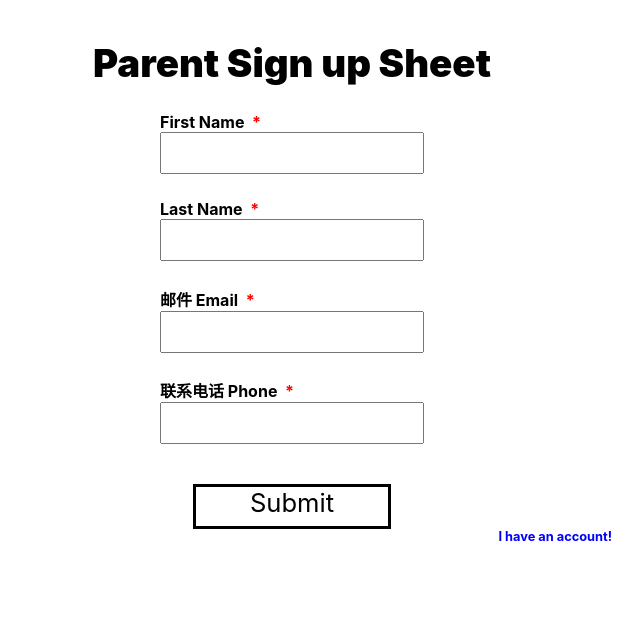
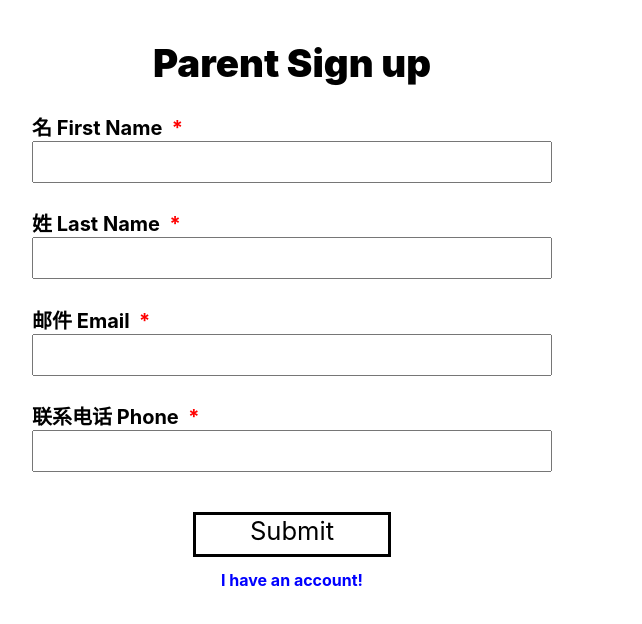
Before and after one commit to ShawnLi96/RoboEdu-Website, a React (Create React App) app: page /#/NewUserForm in a window 1280 px wide. Shown: the top 624 px of the page, without its empty margins (348-990 px from the left). Built offline with nearby package versions, Linux system fonts and the light colour scheme.

Commit message:
start table

```diff
--- a/package.json
+++ b/package.json
@@ -1,4 +1,3 @@
-
 {
   "name": "roboedu",
   "version": "0.1.0",
@@ -16,6 +15,7 @@
     "react-dropdown": "^1.11.0",
     "react-router-dom": "^6.4.1",
     "react-scripts": "^5.0.1",
+    "react-table": "^7.8.0",
     "styled-components": "^5.3.6",
     "web-vitals": "^2.1.4"
   },
--- a/public/index.html
+++ b/public/index.html
@@ -13,7 +13,7 @@
 
     <link rel="manifest" href="%PUBLIC_URL%/manifest.json" />
 
-    <title>RoboEdu</title>
+    <title>CSAA Summer Camp</title>
   </head>
   <body style="margin:0px;overflow-x: hidden;">
     <noscript>You need to enable JavaScript to run this app.</noscript>
--- a/src/App.js
+++ b/src/App.js
@@ -2,6 +2,9 @@ import './App.css';
 import styled from 'styled-components'
 import Landing from './components/Landing'
 import NewUserForm from './components/NewUserForm'
+import ExistingUserForm from './components/ExistingUserForm'
+import InfoTable from './components/InfoTable'
+
 import { HashRouter as Router,Routes, Route} from 'react-router-dom';
 
 export default function App() {
@@ -12,8 +15,10 @@ export default function App() {
       <Router>
         <Container>
           <Routes>
-            <Route exact path='/' element={<Landing/>}></Route>
+            <Route exact path='/' element={<InfoTable/>}></Route>
             <Route exact path='/NewUserForm' element={<NewUserForm/>}></Route>
+            <Route exact path='/ExistingUserForm' element={<ExistingUserForm/>}></Route>
+            <Route exact path = '/InfoTable' element = {<InfoTable/>}></Route>
 
           </Routes>
         </Container>
--- /dev/null
+++ b/src/components/ExistingUserForm.js
@@ -0,0 +1,137 @@
+import React, { useState } from 'react';
+import styled from 'styled-components';
+import { devices } from './devices';
+
+
+
+export default function ExistingUserForm(){
+
+    const [email, setEmail] = useState();
+
+
+    function onSubmit(){
+
+        // post
+    }
+    return (
+        <>
+            <Container>
+                <Title>Sign in</Title>
+
+                <Box>
+                    <Label>Email</Label>
+                    <Input></Input>
+
+                </Box>
+
+
+            </Container>
+
+
+        </>
+    );
+
+}
+
+const Container = styled.div`
+    position: relative;
+    margin: auto;
+    display: flex;
+    flex-direction: column;
+    margin-top: 5vh;
+    justify-content: center;
+    @media ${devices.mobile}{
+        width: 80vw;
+    }
+
+    @media ${devices.laptop}{
+        width: 50vw;
+    }
+`
+
+
+
+const Title = styled.div`
+    font-weight: 900;
+    text-align: center;
+
+    @media ${devices.mobile}{
+        font-size: 30px;
+    }
+
+    @media ${devices.laptop}{
+        font-size: 3vw;
+    }
+`
+
+const Input = styled.input`
+    type: "text";
+    required
+    autofocus
+
+    @media ${devices.mobile}{
+        font-size: 20px;
+        font-weight: bold;
+        width: 40vw;
+        height: 6vh;
+
+    }
+
+    @media ${devices.laptop}{
+        font-size: 1.25vw;
+        font-weight: bold;
+        width: 40vw;
+        height: 4.5vh;
+    }
+    @media ${devices.laptopL}{
+        height: 6vh;
+    }
+`
+
+const Link = styled.a`
+    position: relative;
+    font-weight: bold;
+    bottom: 0;
+    color: blue;
+    margin-top: 1vw;
+
+    @media ${devices.mobile}{
+        font-size: 15px;
+        margin-left: auto;
+        margin-right: auto;
+    }
+    @media ${devices.laptop}{
+        font-size: 1.25vw;
+    }
+
+    @media ${devices.laptopL}{
+        font-size: 2vw;
+
+    }
+
+
+`
+const Box = styled.div`
+    margin-left: auto;
+    margin-right: auto;
+`
+const Label = styled.div`
+    font-weight: bold;
+    margin-top: 2vw;
+
+    @media ${devices.mobile}{
+        font-size: 15px;
+        margin-left: auto;
+        margin-right: auto;
+    }
+
+    @media ${devices.laptop}{
+        font-size: 20px;
+
+    }
+
+    @media ${devices.laptopL}{
+        font-size: 40px;
+    }
+
+`
--- /dev/null
+++ b/src/components/InfoTable.js
@@ -0,0 +1,97 @@
+import React, { useMemo} from 'react';
+import styled from 'styled-components';
+import { useTable } from 'react-table';
+import { devices } from './devices';
+
+
+
+export default function InfoTable(){
+
+    const data = useMemo(() =>
+        [
+            {
+            campTime: 'July 1-7',
+            student: 'Baron Yu',
+            program: 'A1-D',
+            lunch: true,
+            beforecare: true,
+            aftercare: false,
+            },
+            {
+            campTime: 'July 1-7',
+            student: 'Tian Qian',
+            program: 'A1-D',
+            lunch: false,
+            beforecare: true,
+            aftercare: false,
+            },
+        ],
+        []
+        );
+
+    const columns = useMemo(() =>
+        [
+            'Camptime',
+            'Program',
+            'Lunch',
+            'Beforecare',
+            'Aftercare',
+            'Subtotal'
+        ]
+    );
+
+
+
+    return (
+        <>
+
+
+        </>
+    );
+
+
+}
+
+
+const Container = styled.table`
+    position: relative;
+    margin: auto;
+    display: flex;
+    margin-top: 5vh;
+    justify-content: center;
+    @media ${devices.mobile}{
+        width: 80vw;
+    }
+
+    @media ${devices.laptop}{
+        width: 50vw;
+    }
+`
+
+const Row = styled.tr`
+
+`
+const Header = styled.th`
+    font-weight: bold;
+    margin-top: 2vw;
+
+    @media ${devices.mobile}{
+        font-size: 15px;
+        margin-left: auto;
+        margin-right: auto;
+    }
+
+    @media ${devices.laptop}{
+        font-size: 20px;
+
+    }
+
+    @media ${devices.laptopL}{
+        font-size: 40px;
+    }
+
+`
+
+const Cell = styled.td`
+    font-size: 10px;
+`
--- a/src/components/NewUserForm.js
+++ b/src/components/NewUserForm.js
@@ -1,5 +1,6 @@
 import React, {useState} from 'react';
 import styled from 'styled-components';
+import { devices } from './devices';
 
 
 
@@ -28,16 +29,16 @@ export default function NewUserForm(){
 
     return (
         <Container>
-            <Title>Parent Sign up Sheet</Title>
+            <Title>Parent Sign up </Title>
             <Box>
-                <Label>First Name <span style={{color: "red"}}> &nbsp;* </span> </Label>
+                <Label>名 First Name <span style={{color: "red"}}> &nbsp;* </span> </Label>
                 <Input
                     value={firstName}
                     onChange={(e) => { setFirstName(e.target.value); }}
                     />
             </Box>
             <Box>
-                <Label> Last Name <span style={{color: "red"}}> &nbsp;* </span> </Label>
+                <Label> 姓 Last Name <span style={{color: "red"}}> &nbsp;* </span> </Label>
                 <Input
                     value={lastName}
                     onChange={(e) => { setLastName(e.target.value); }}
@@ -64,19 +65,24 @@ export default function NewUserForm(){
 
 const Container = styled.div`
     position: relative;
-    width: 50vw;
     margin: auto;
     display: flex;
     flex-direction: column;
     margin-top: 5vh;
+    @media ${devices.mobile}{
+        width: 80vw;
+    }
+
+    @media ${devices.laptop}{
+        width: 50vw;
+    }
+
+
 
 
 
 `
 const Submit = styled.a`
-    width: 15vw;
-    height: 3vw;
-    font-size: 2vw;
     border-style: solid;
     text-align: center;
     margin: auto;
@@ -86,7 +92,21 @@ const Submit = styled.a`
         transition: 0.5s;
         background-color: #87ceeb;
     }
+    @media ${devices.mobile}{
+        width: 150px;
+    }
 
+    @media ${devices.laptop}{
+        width: 15vw;
+        height: 3vw;
+        font-size: 2vw;
+    }
+
+    @media ${devices.laptopL}{
+        width: 20vw;
+        height: 4vw;
+        font-size: 2.5vw;
+    }
 `
 
 const Box = styled.div`
@@ -96,34 +116,80 @@ const Box = styled.div`
 const Label = styled.div`
     font-weight: bold;
     margin-top: 2vw;
-    font-size: 1.25vw;
+
+    @media ${devices.mobile}{
+        font-size: 15px;
+        margin-left: auto;
+        margin-right: auto;
+    }
+
+    @media ${devices.laptop}{
+        font-size: 20px;
+
+    }
+
+    @media ${devices.laptopL}{
+        font-size: 40px;
+    }
+
 `
 const Title = styled.div`
-    font-size: 3vw;
     font-weight: 900;
     text-align: center;
+
+    @media ${devices.mobile}{
+        font-size: 30px;
+    }
+
+    @media ${devices.laptop}{
+        font-size: 3vw;
+    }
 `
-const LongInput = styled.input`
-    font-size: 1.25vw;
-    font-weight: bold;
-    width: 50vw;
-    height: 4.5vh;
+
+const Input = styled.input`
     type: "text";
     required
     autofocus
 
-`
+    @media ${devices.mobile}{
+        font-size: 20px;
+        font-weight: bold;
+        width: 40vw;
+        height: 6vh;
 
-const Input = styled(LongInput)`
-    width: 20vw;
+    }
+
+    @media ${devices.laptop}{
+        font-size: 1.25vw;
+        font-weight: bold;
+        width: 40vw;
+        height: 4.5vh;
+    }
+    @media ${devices.laptopL}{
+        height: 6vh;
+    }
 `
 
 const Link = styled.a`
     position: relative;
     font-weight: bold;
-    font-size: 1vw;
     bottom: 0;
-    margin-left: auto;
     color: blue;
+    margin-top: 1vw;
+
+    @media ${devices.mobile}{
+        font-size: 15px;
+        margin-left: auto;
+        margin-right: auto;
+    }
+    @media ${devices.laptop}{
+        font-size: 1.25vw;
+    }
+
+    @media ${devices.laptopL}{
+        font-size: 2vw;
+
+    }
+
 
 `
--- /dev/null
+++ b/src/components/devices.js
@@ -0,0 +1,14 @@
+const size = {
+    mobile: '320px',
+    laptop: '768px',
+    laptopL: '1440px',
+    desktop: '2560px'
+  }
+
+export const devices = {
+    mobile: `(min-width: ${size.mobile})`,
+    tablet: `(min-width: ${size.tablet})`,
+    laptop: `(min-width: ${size.laptop})`,
+    laptopL: `(min-width: ${size.laptopL})`,
+    desktop: `(min-width: ${size.desktop})`,
+};
```
Also changed, not shown: 1 other file (tests, documents, lock files or other folders).
